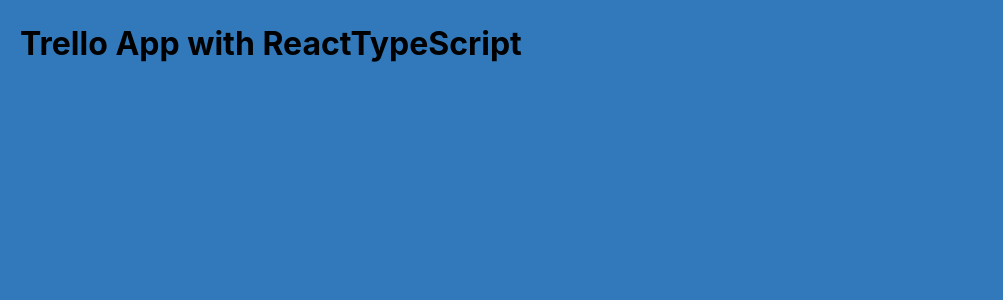
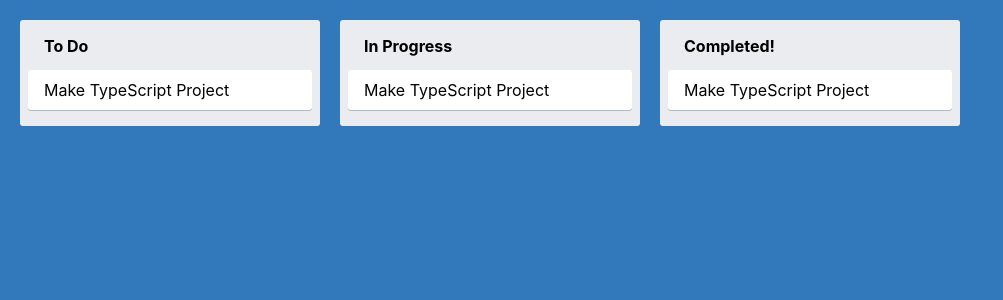
Before and after one commit to sameerthecoder94/trello-app-react-typescript, a React (Create React App) app: page / in a window 1280 px wide. Shown: the top 300 px of the page, without its empty margins (0-1003 px from the left). Built offline with nearby package versions, Linux system fonts and the light colour scheme; the HTML template or start-up script is replaced by a standard one.

Commit message:
components with typescript

```diff
--- a/src/App.tsx
+++ b/src/App.tsx
@@ -1,9 +1,19 @@
 import { AppContainer } from './styles/styles';
+import Column from './components/Column';
+import Card from './components/Card';
 
 function App() {
   return (
     <AppContainer>
-      <h1>Trello App with ReactTypeScript</h1>
+      <Column text="To Do">
+        <Card text="Make TypeScript Project" />
+      </Column>
+      <Column text="In Progress">
+        <Card text="Make TypeScript Project" />
+      </Column>
+      <Column text="Completed!">
+        <Card text="Make TypeScript Project" />
+      </Column>
     </AppContainer>
   );
 }
--- /dev/null
+++ b/src/components/Card.tsx
@@ -0,0 +1,11 @@
+import { CardContainer } from '../styles/styles';
+
+interface CardProps {
+  text: string;
+}
+
+function Card({ text }: CardProps) {
+  return <CardContainer>{text}</CardContainer>;
+}
+
+export default Card;
--- /dev/null
+++ b/src/components/Column.tsx
@@ -0,0 +1,16 @@
+import { ColumnContainer, ColumnTitle } from '../styles/styles';
+
+interface ColumnProps {
+  text: string;
+}
+
+function Column({ text, children }: React.PropsWithChildren<ColumnProps>) {
+  return (
+    <ColumnContainer>
+      <ColumnTitle>{text}</ColumnTitle>
+      {children}
+    </ColumnContainer>
+  );
+}
+
+export default Column;
```
